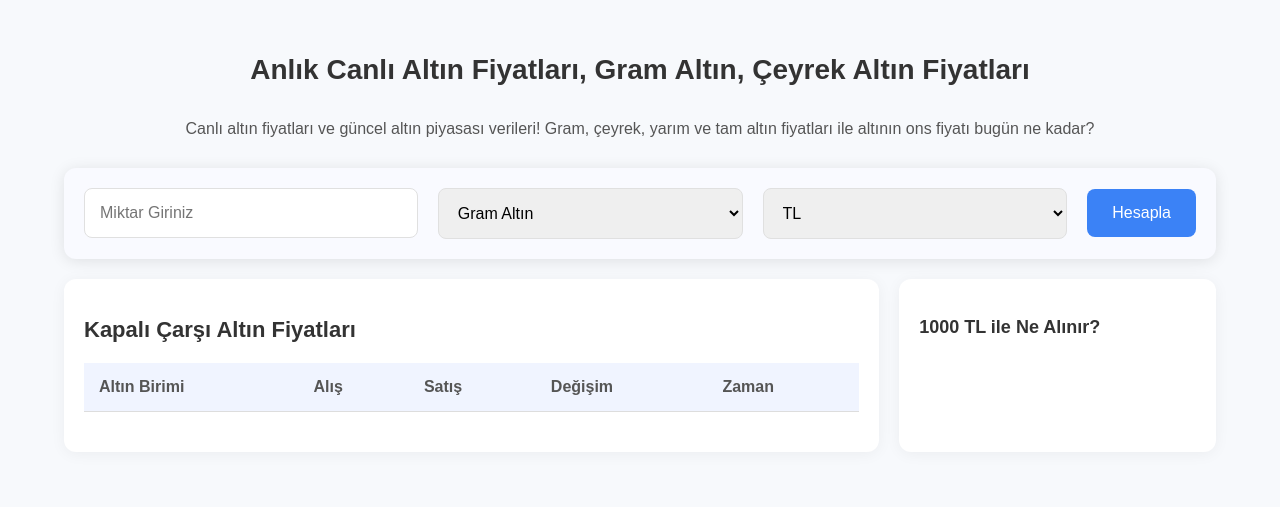
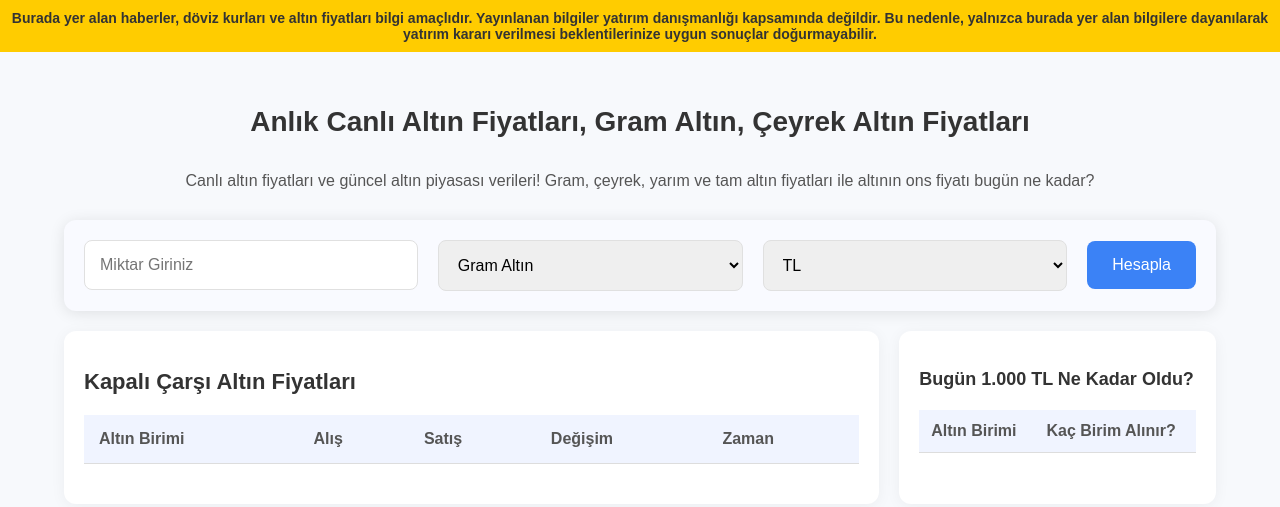
Before and after one commit to rslcskn/Kapali-Carsi-Altin-API, a plain HTML site: page index.html in a window 1280 px wide. Drawn offline with Linux system fonts and the light colour scheme; no server answers.

Commit message:
Update index.html

```diff
--- a/index.html
+++ b/index.html
@@ -11,6 +11,16 @@
             background-color: #f7f9fc;
             margin: 0;
             padding: 0;
+        }
+
+        /* Topbar styling */
+        .topbar {
+            background-color: #ffcc00;
+            padding: 10px;
+            text-align: center;
+            font-size: 14px;
+            color: #333;
+            font-weight: bold;
         }
 
         .container {
@@ -78,7 +88,7 @@
             border-radius: 12px;
             box-shadow: 0 2px 15px rgba(0, 0, 0, 0.1);
             margin-top: 20px;
-            margin-bottom: 20px; /* Adds space below result */
+            margin-bottom: 20px;
             text-align: center;
             font-size: 18px;
         }
@@ -233,6 +243,13 @@
 
 <body>
 
+    <!-- Topbar -->
+    <div class="topbar">
+        Burada yer alan haberler, döviz kurları ve altın fiyatları bilgi amaçlıdır. Yayınlanan bilgiler yatırım
+        danışmanlığı kapsamında değildir. Bu nedenle, yalnızca burada yer alan bilgilere dayanılarak yatırım kararı verilmesi
+        beklentilerinize uygun sonuçlar doğurmayabilir.
+    </div>
+
     <div class="container">
         <h1>Anlık Canlı Altın Fiyatları, Gram Altın, Çeyrek Altın Fiyatları</h1>
         <p class="subheader">Canlı altın fiyatları ve güncel altın piyasası verileri! Gram, çeyrek, yarım ve tam altın fiyatları ile altının ons fiyatı bugün ne kadar?</p>
@@ -283,11 +300,12 @@
             </div>
 
             <div class="sidebar">
-                <h3>1000 TL ile Ne Alınır?</h3>
+                <h3>Bugün 1.000 TL Ne Kadar Oldu?</h3>
                 <table class="small-price-table" id="thousandTLTable">
                     <thead>
                         <tr>
-
+                            <th>Altın Birimi</th>
+                            <th>Kaç Birim Alınır?</th>
                         </tr>
                     </thead>
                     <tbody>
```
